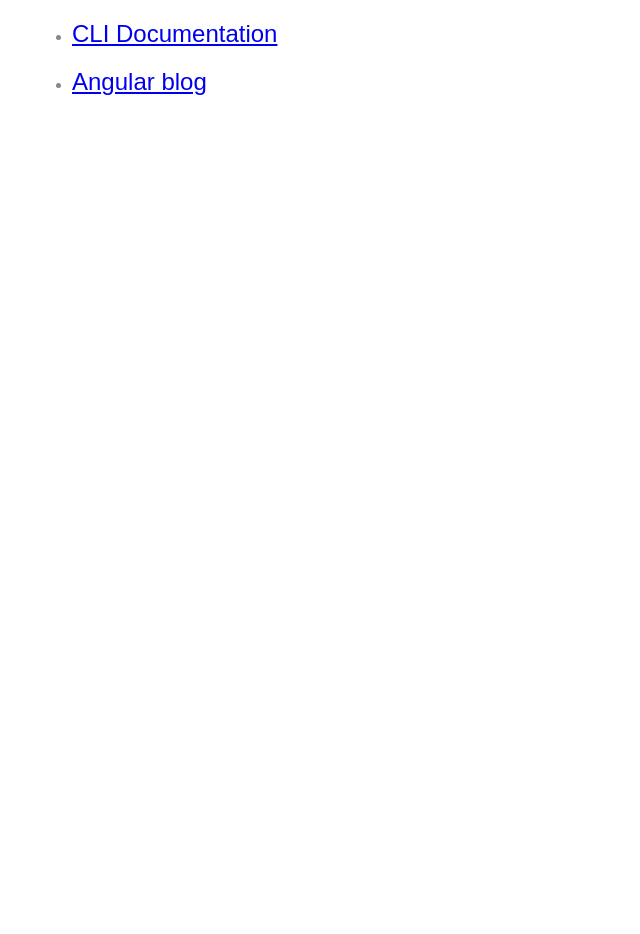
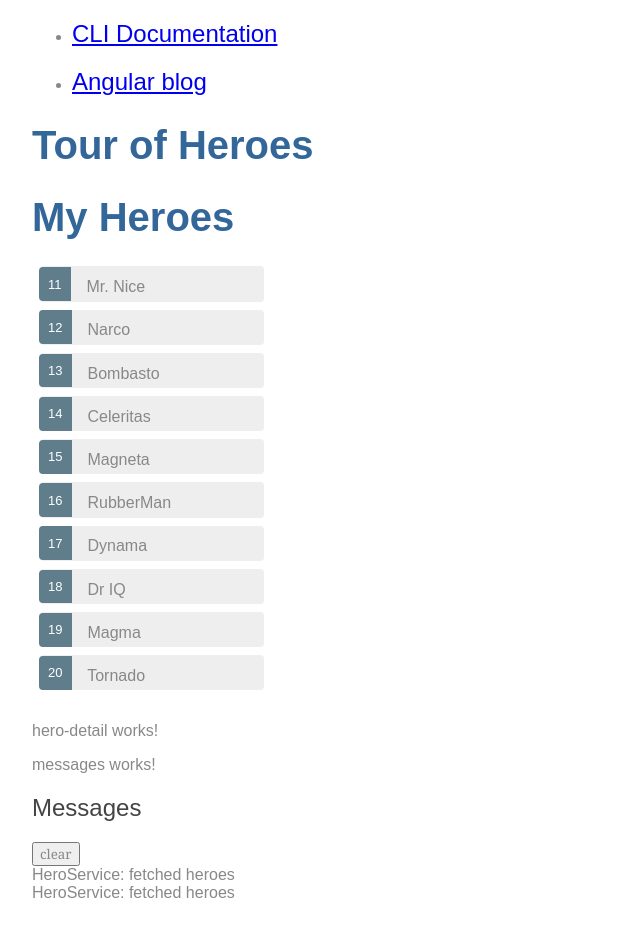
Before and after one commit to Hendrik26/angular-tour-of-heroes, an Angular app: page / in a window 1280 px wide. Shown: the part 1065-1999 px from the top of the page, without its empty margins (0-640 px from the left). Before the commit the page ends 1193 px from the top, so only its background shows below. Built offline with nearby package versions, Linux system fonts and the light colour scheme.

Commit message:
Weiteres Commit angular-tour-of-heroes: Mit Abschnitt "Services" wurde begonnen + Alter Git-Branch "Services008"!

```diff
--- a/src/app/app.component.html
+++ b/src/app/app.component.html
@@ -18,3 +18,7 @@
     <h2><a target="_blank" rel="noopener" href="https://blog.angular.io/">Angular blog</a></h2>
   </li>
 </ul>
+
+<h1>{{title}}</h1>
+<app-heroes></app-heroes>
+<app-messages></app-messages>
--- a/src/app/hero.service.ts
+++ b/src/app/hero.service.ts
@@ -2,6 +2,7 @@
 import {Hero} from './hero';
 import {HEROES} from './mock-heroes';
 import {Observable, of} from 'rxjs';
+import { MessageService } from './message.service';
 
 @Injectable({
   providedIn: 'root'
@@ -13,12 +14,19 @@
    // alter Muell gggghhhhhiiiiiiiiiiikkkkkkkkkkkkkk
   } */
 
+  /* getHeroes(): Observable<Hero[]> {
+    return of(HEROES);
+  } */
+
   getHeroes(): Observable<Hero[]> {
+    // TODO: send the message _after_ fetching the heroes
+    this.messageService.add('HeroService: fetched heroes');
     return of(HEROES);
   }
 
-  constructor() {
-  }
+  // constructor() {}
+
+  constructor(private messageService: MessageService) { }
 
 
 }
--- /dev/null
+++ b/src/app/message.service.ts
@@ -0,0 +1,16 @@
+import { Injectable } from '@angular/core';
+
+@Injectable({
+  providedIn: 'root',
+})
+export class MessageService {
+  messages: string[] = [];
+
+  add(message: string) {
+    this.messages.push(message);
+  }
+
+  clear() {
+    this.messages = [];
+  }
+}
--- a/src/app/messages/messages.component.html
+++ b/src/app/messages/messages.component.html
@@ -1,3 +1,12 @@
 <p>
   messages works!
 </p>
+
+<div *ngIf="messageService.messages.length">
+
+  <h2>Messages</h2>
+  <button class="clear"
+          (click)="messageService.clear()">clear</button>
+  <div *ngFor='let message of messageService.messages'> {{message}} </div>
+
+</div>
--- a/src/app/messages/messages.component.ts
+++ b/src/app/messages/messages.component.ts
@@ -1,4 +1,5 @@
 import { Component, OnInit } from '@angular/core';
+import { MessageService } from '../message.service';
 
 @Component({
   selector: 'app-messages',
@@ -7,7 +8,9 @@
 })
 export class MessagesComponent implements OnInit {
 
-  constructor() { }
+  // constructor() { }
+
+  constructor(public messageService: MessageService) {}
 
   ngOnInit() {
   }
```
Also changed, not shown: 1 other file (tests, documents, lock files or other folders).
